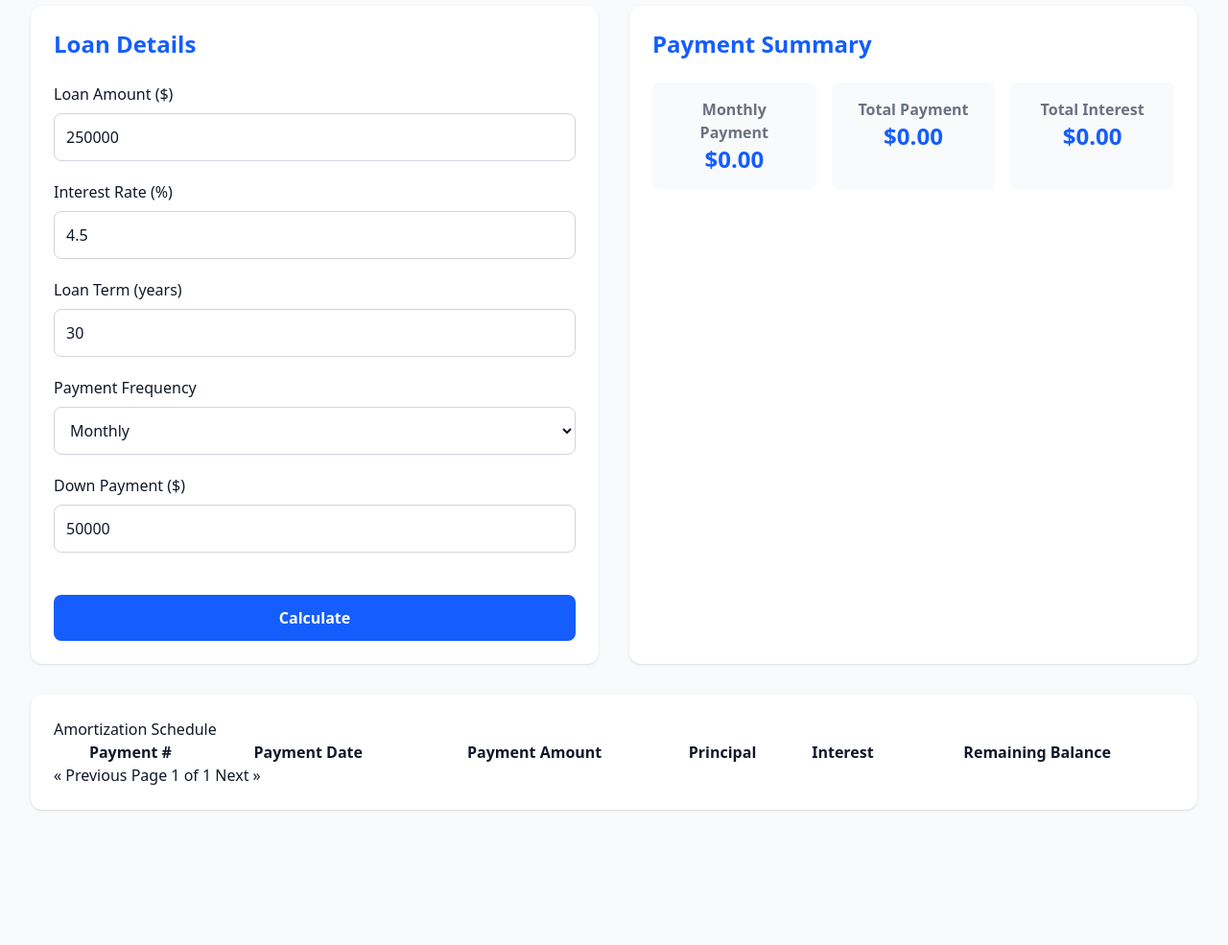
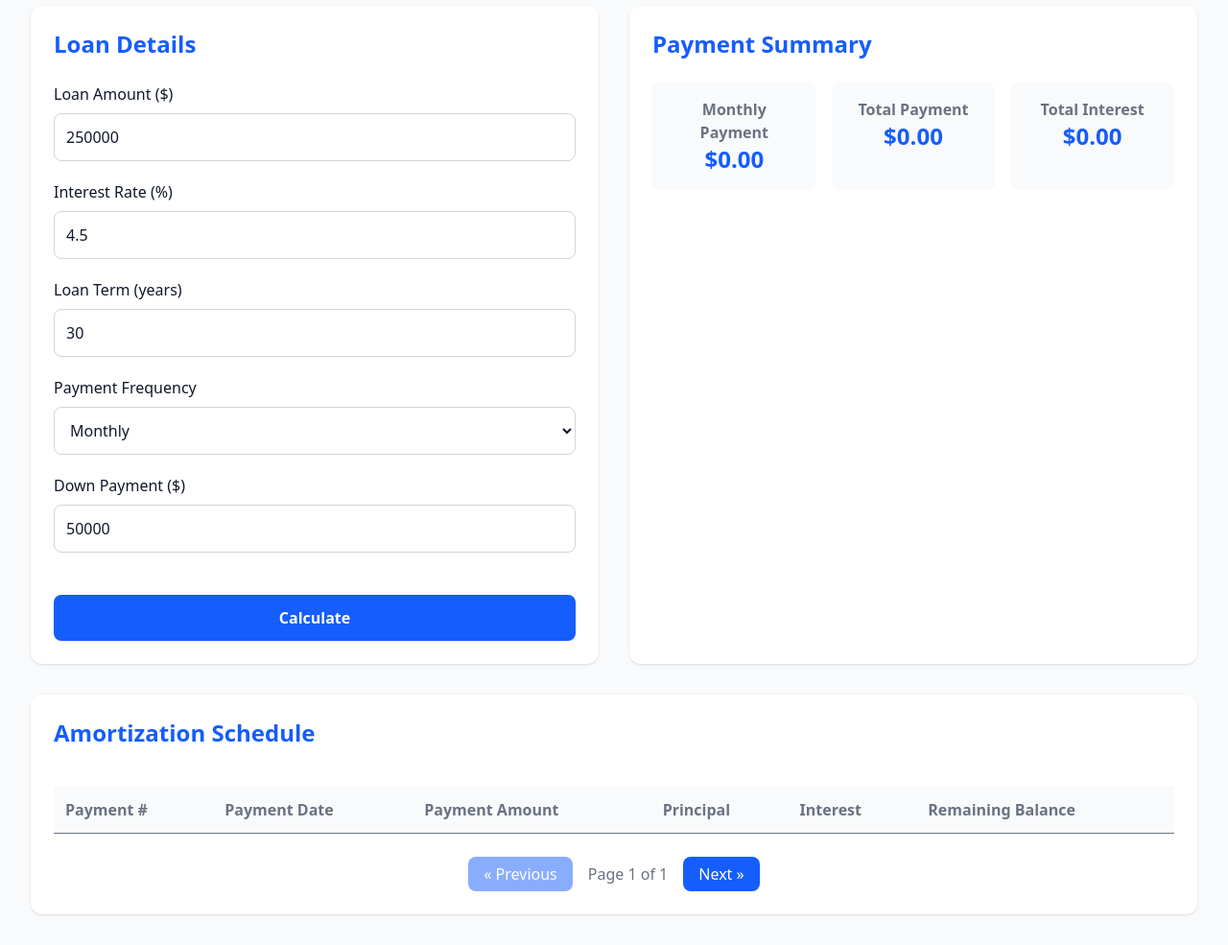
Before and after one commit to hermanconnor/mortgage-loan-calculator, a website built with Vite: page index.html in a window 1280 px wide. Shown: the part 98-1083 px from the top of the page at 96% size. Before the commit the page ends 974 px from the top, so only its background shows below. Built offline with nearby package versions, Linux system fonts and the light colour scheme.

Commit message:
Style table section

```diff
--- a/index.html
+++ b/index.html
@@ -120,7 +120,7 @@
           </h2>
 
           <div
-            class="grid grid-cols-[repeat(auto-fit,_minmax(150px,_1fr))] gap-4 mb-6"
+            class="grid grid-cols-1 md:grid-cols-[repeat(auto-fit,_minmax(150px,_1fr))] gap-4 mb-6"
           >
             <div class="bg-gray-50 text-center p-4 rounded-lg">
               <h3 class="text-gray-500 font-bold">Monthly Payment</h3>
@@ -165,18 +165,44 @@
 
       <!-- AMORTIZATION TABLE SECTION -->
       <section class="bg-white p-6 rounded-xl shadow">
-        <h2>Amortization Schedule</h2>
+        <h2 class="text-blue-600 text-2xl font-semibold mb-6">
+          Amortization Schedule
+        </h2>
 
-        <div>
-          <table id="amortization-table" class="w-full">
+        <div class="overflow-x-auto">
+          <table id="amortization-table" class="w-full border-collapse mt-4">
             <thead>
               <tr>
-                <th>Payment #</th>
-                <th>Payment Date</th>
-                <th>Payment Amount</th>
-                <th>Principal</th>
-                <th>Interest</th>
-                <th>Remaining Balance</th>
+                <th
+                  class="p-3 text-left text-gray-500 border-b bg-gray-50 font-semibold"
+                >
+                  Payment #
+                </th>
+                <th
+                  class="p-3 text-left text-gray-500 border-b bg-gray-50 font-semibold"
+                >
+                  Payment Date
+                </th>
+                <th
+                  class="p-3 text-left text-gray-500 border-b bg-gray-50 font-semibold"
+                >
+                  Payment Amount
+                </th>
+                <th
+                  class="p-3 text-left text-gray-500 border-b bg-gray-50 font-semibold"
+                >
+                  Principal
+                </th>
+                <th
+                  class="p-3 text-left text-gray-500 border-b bg-gray-50 font-semibold"
+                >
+                  Interest
+                </th>
+                <th
+                  class="p-3 text-left text-gray-500 border-b bg-gray-50 font-semibold"
+                >
+                  Remaining Balance
+                </th>
               </tr>
             </thead>
 
@@ -187,10 +213,24 @@
         </div>
 
         <!-- PAGINATION CONTROLS -->
-        <nav aria-label="Amortization Table Pagination">
-          <button id="prev-page" disabled>&laquo; Previous</button>
-          <span id="page-info">Page 1 of 1</span>
-          <button id="next-page">Next &raquo;</button>
+        <nav
+          aria-label="Amortization Table Pagination"
+          class="flex justify-center items-center gap-4 mt-6"
+        >
+          <button
+            id="prev-page"
+            class="text-white bg-blue-600 px-4 py-1.5 border-none rounded-lg cursor-pointer disabled:opacity-50 disabled:cursor-not-allowed"
+            disabled
+          >
+            &laquo; Previous
+          </button>
+          <span id="page-info" class="text-gray-500">Page 1 of 1</span>
+          <button
+            id="next-page"
+            class="text-white bg-blue-600 px-4 py-1.5 border-none rounded-lg cursor-pointer disabled:opacity-50 disabled:cursor-not-allowed"
+          >
+            Next &raquo;
+          </button>
         </nav>
       </section>
     </main>
```
